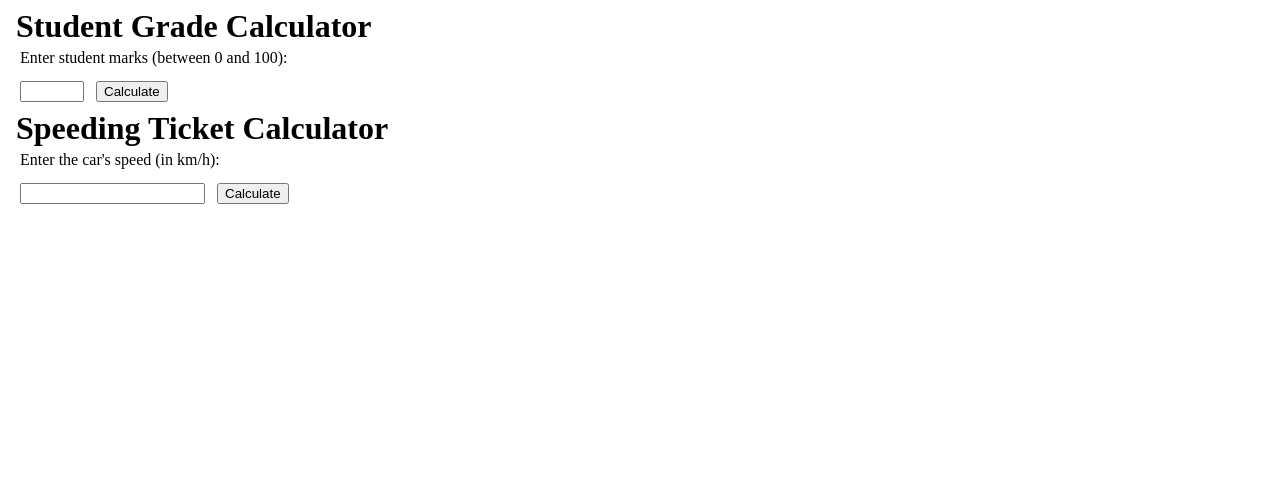
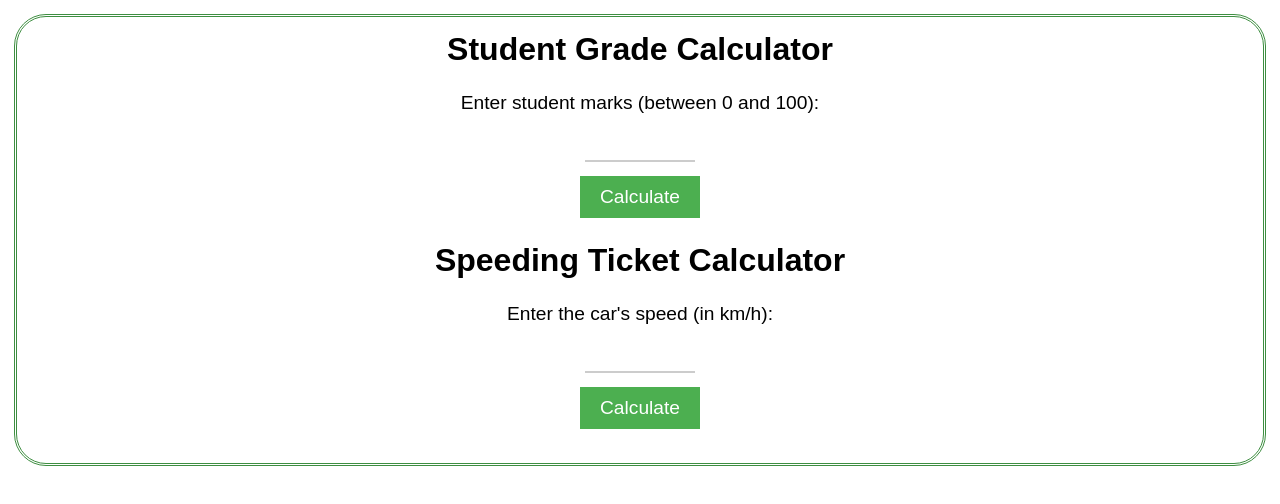
Before and after one commit to Skylar-Lorena/Toy-Problems, a plain HTML site: page index.html in a window 1280 px wide. Drawn offline with Linux system fonts and the light colour scheme.

Commit message:
fix global styling

```diff
--- a/style.css
+++ b/style.css
@@ -1,7 +1,59 @@
+/* add reset styles */
 *{
     margin: 4px;
 }
-label {
-    display: block;
+/* add global styles */
+body {
+    font-family: Arial, sans-serif;
+    border: #3e8e41;
+    margin: 10px;
+    padding: 10px;
+    border-radius: 2em;
+    border-style: double;
+  }
+
+  h1 {
+    text-align: center;
+  }
+  /* style forms */
+  form {
+    display: flex;
+    flex-direction: column;
+    align-items: center;
+    margin-top: 20px;
+  }
+
+  label {
+    font-size: 1.2em;
     margin-bottom: 10px;
   }
+  /* style numbered inputs */
+  input[type=number] {
+    width: 100px;
+    font-size: 1.2em;
+    padding: 5px;
+    border: none;
+    border-bottom: 2px solid #ccc;
+    text-align: center;
+    margin-bottom: 10px;
+  }
+
+  button {
+    padding: 10px 20px;
+    font-size: 1.2em;
+    background-color: #4CAF50;
+    color: #fff;
+    border: none;
+    cursor: pointer;
+  }
+  /*add hover effect to buttons  */
+  button:hover {
+    background-color: #3e8e41;
+  }
+
+  p {
+    text-align: center;
+    margin-top: 20px;
+    font-size: 1.2em;
+    font-weight: bold;
+  }
```
